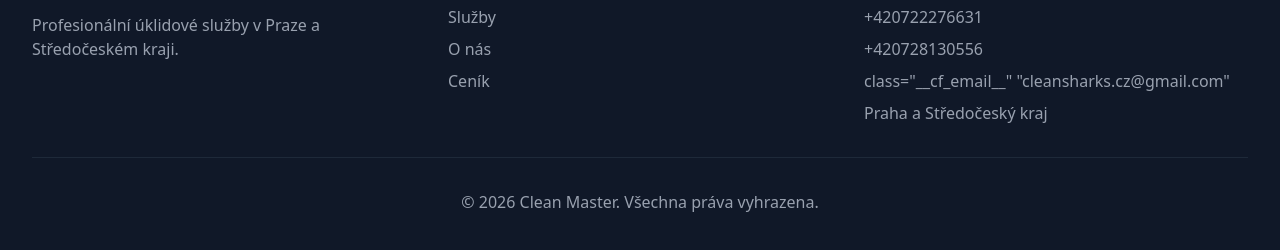
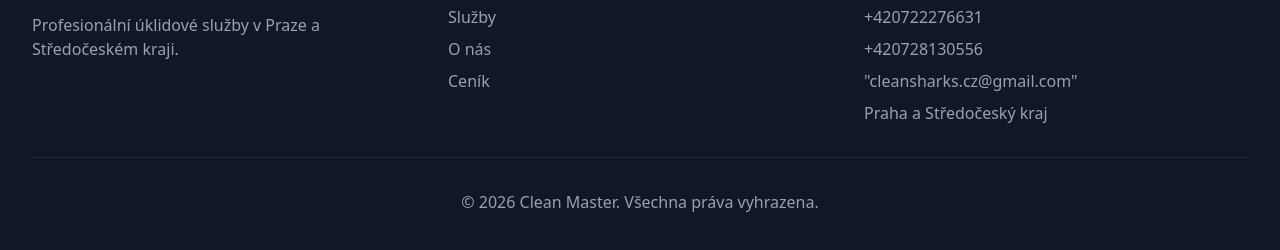
Before and after one commit to LostSanchos/clean, a website: page web.html in a window 1280 px wide. Shown: the part 2929-3179 px from the top of the page. Drawn offline with Linux system fonts and the light colour scheme.

Commit message:
Update web.html

```diff
--- a/web.html
+++ b/web.html
@@ -285,7 +285,7 @@
                             <ul class="space-y-2 text-gray-400">
                                 <li>+420722276631</li>
                                 <li>+420728130556</li>
-                                <li><a> class="__cf_email__" "cleansharks.cz@gmail.com" </a></li>
+                                <li><a> "cleansharks.cz@gmail.com" </a></li>
                                 <li>Praha a Středočeský kraj</li>
                             </ul>
                         </div>
```
